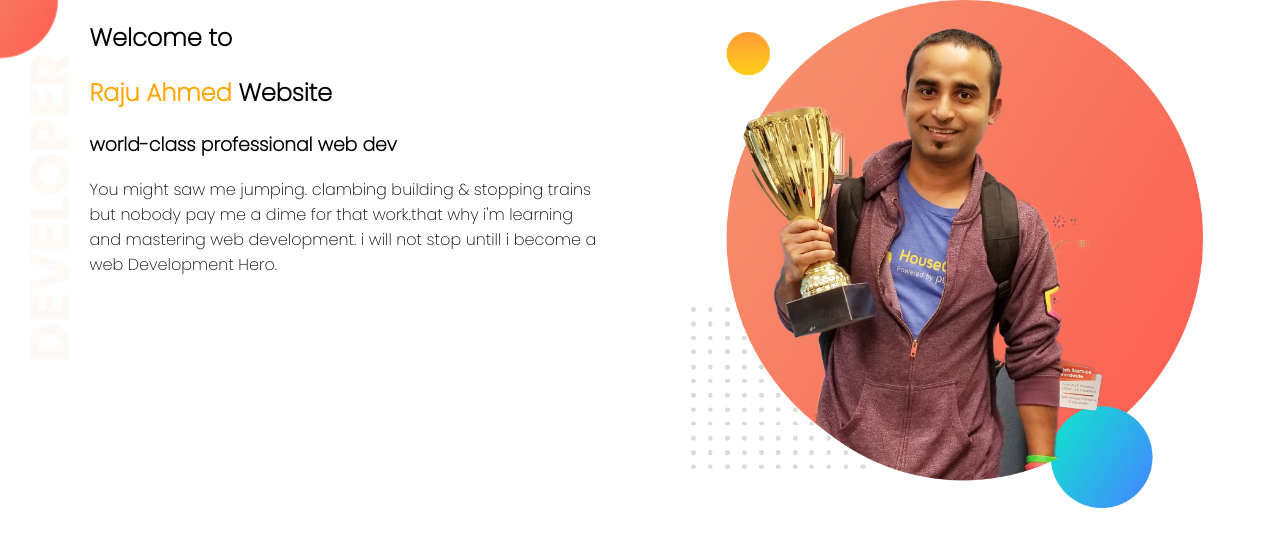
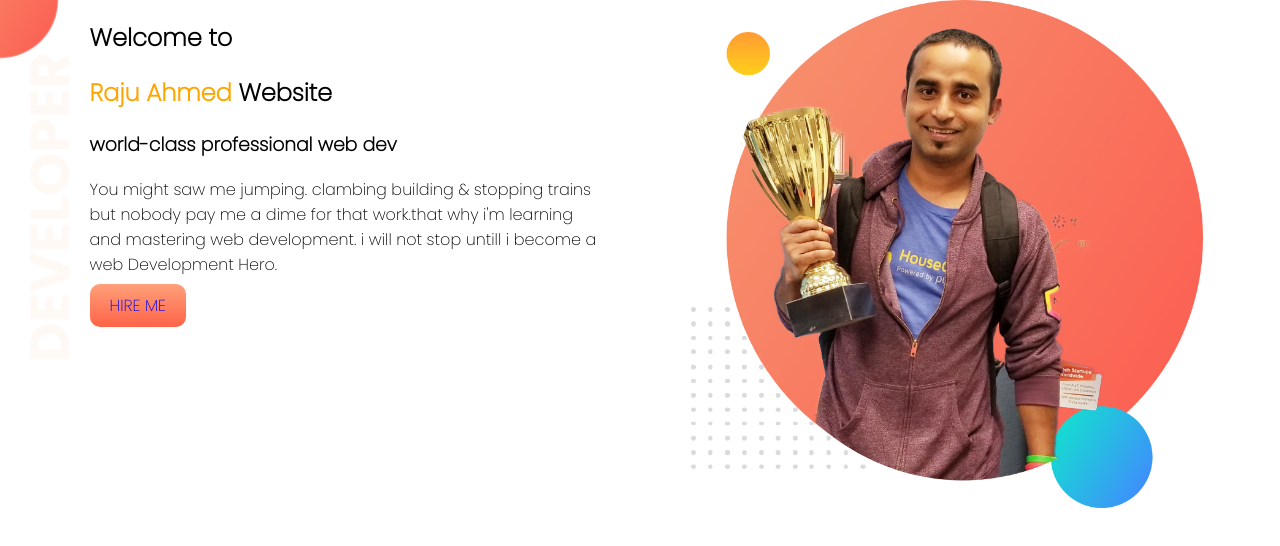
Before and after one commit to RajuAhmed519/web-portfolio, a plain HTML site: page images/index.html in a window 1280 px wide. Drawn offline with Linux system fonts and the light colour scheme.

Commit message:
part one finish

```diff
--- a/images/index.html
+++ b/images/index.html
@@ -15,6 +15,7 @@
             <h1><span class="name-highlight">Raju Ahmed</span> Website</h1>
             <h3>world-class professional web dev</h3>
             <p>You might saw me jumping. clambing building & stopping trains but nobody pay me a dime for that work.that why i'm learning and mastering web development. i will not stop untill i become a web Development Hero.</p>
+            <a class="link-button" target="_blank" href="https://www.facebook.com/durazu">HIRE ME</a>
         </div>
         <div class="half-width">
             <img src="jhankar.png" alt="">
--- a/images/style.css
+++ b/images/style.css
@@ -26,3 +26,12 @@ h1 {
 section{
     height: 500px;
 }
+
+.link-button{
+   text-decoration: none;
+   background-image: linear-gradient(lightsalmon, tomato);
+   padding: 10px 20px;
+   border-radius: 10px;
+   color: white
+   font-weight: 700px
+}
```
